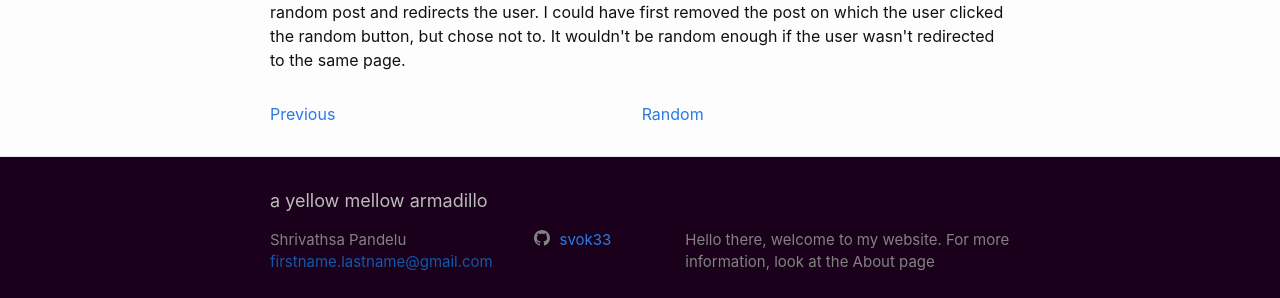
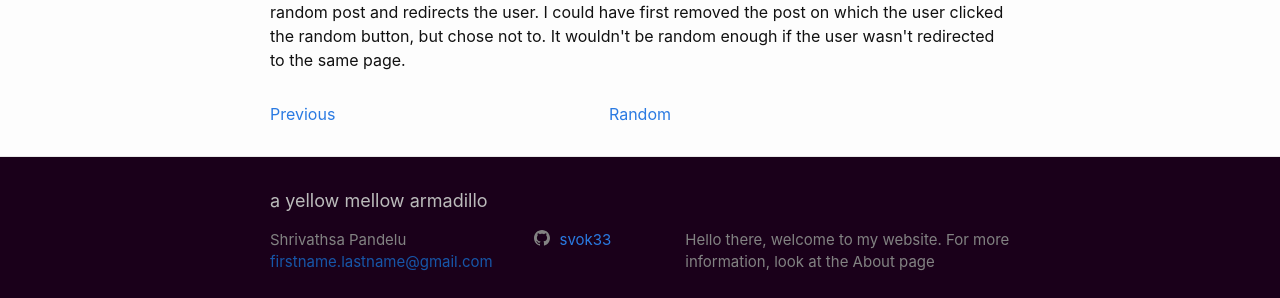
Before and after one commit to shrivathsap/shrivathsap.github.io, a Jekyll site: the page built from _posts/2021-09-30-making-this-site.html, in a window 1280 px wide. Shown: the part 1209-1507 px from the top of the page. Built offline with Jekyll 4.4.1, drawn with Linux system fonts in a browser that asks for light colours.

Commit message:
made it a table; centering issues with random button

```diff
--- a/_layouts/post.html
+++ b/_layouts/post.html
@@ -27,20 +27,23 @@
     {%- include disqus_comments.html -%}
   {%- endif -%}
 
-  <!-- thank goodness someone invented space-between -->
-  <div style="display:flex; justify-content: space-between">
+  <table style="margin:auto;table-layout: fixed; border:0px;">
+	  <tr>
+		  <td style="text-align: left; border: none;padding: 0;">
 			  {%- if page.previous -%}
 				  <a href={{ page.previous.url }} style={float:left;}> Previous </a>
-	  {% else %}
-		  <div>			</div>
 			  {%- endif -%}
+		  </td>
+		  <td style="text-align: center; border: none;padding: 0;">
 			  <a href="/random.html">Random</a>
+		  </td>
+		  <td style="text-align: right; border: none;padding: 0;">
 			  {%- if page.next -%}
 				  <a href={{ page.next.url }} style={float:right;right:0;}> Next </a>
-	  {% else %}
-		  <div>			</div>
 			  {%- endif -%}
-  </div>
+		  </td>
+	  </tr>
+  </table>
 
   <a class="u-url" href="{{ page.url | relative_url }}" hidden></a>
 </article>
```
Lines whose indentation alone changed are shown as unchanged.
